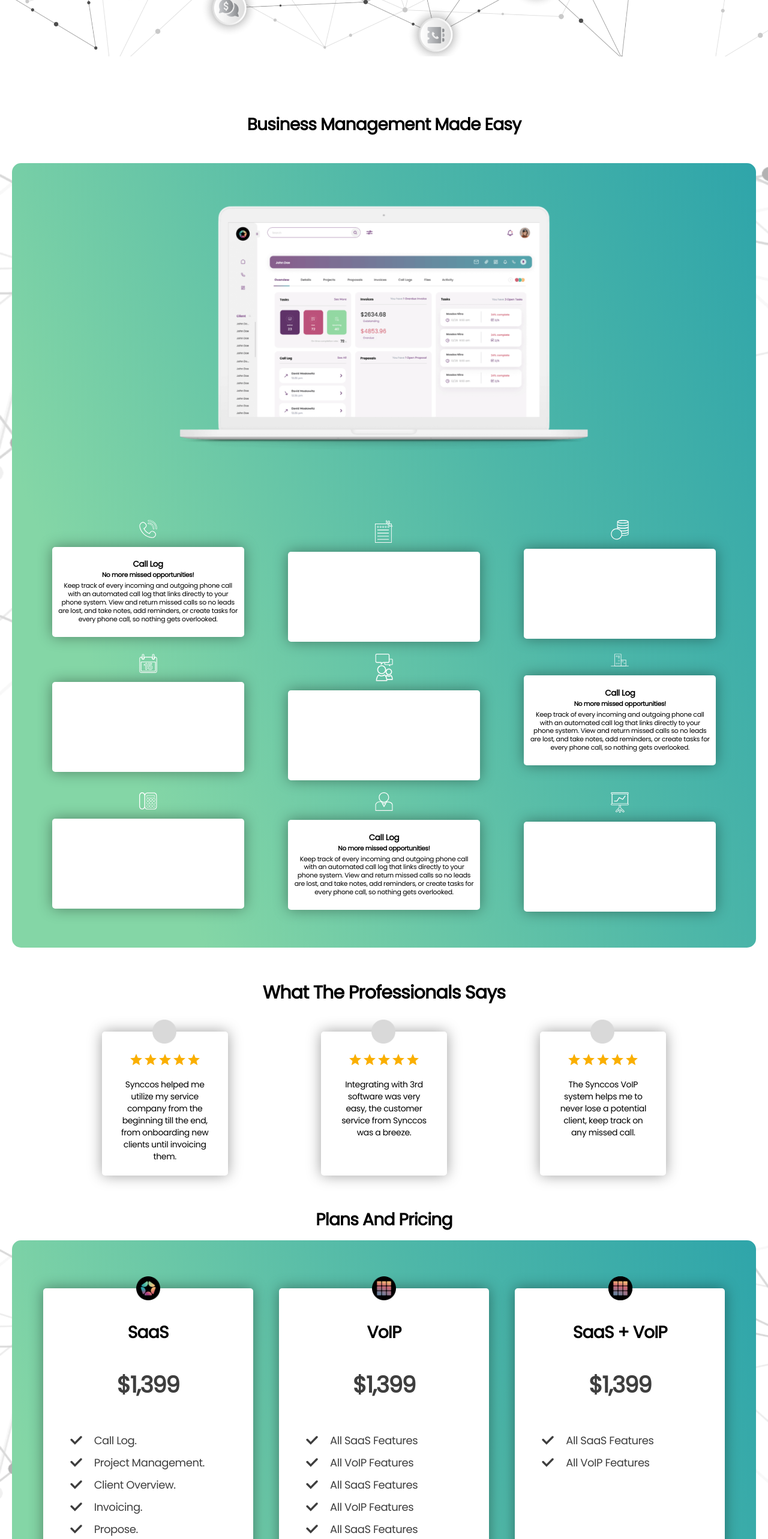
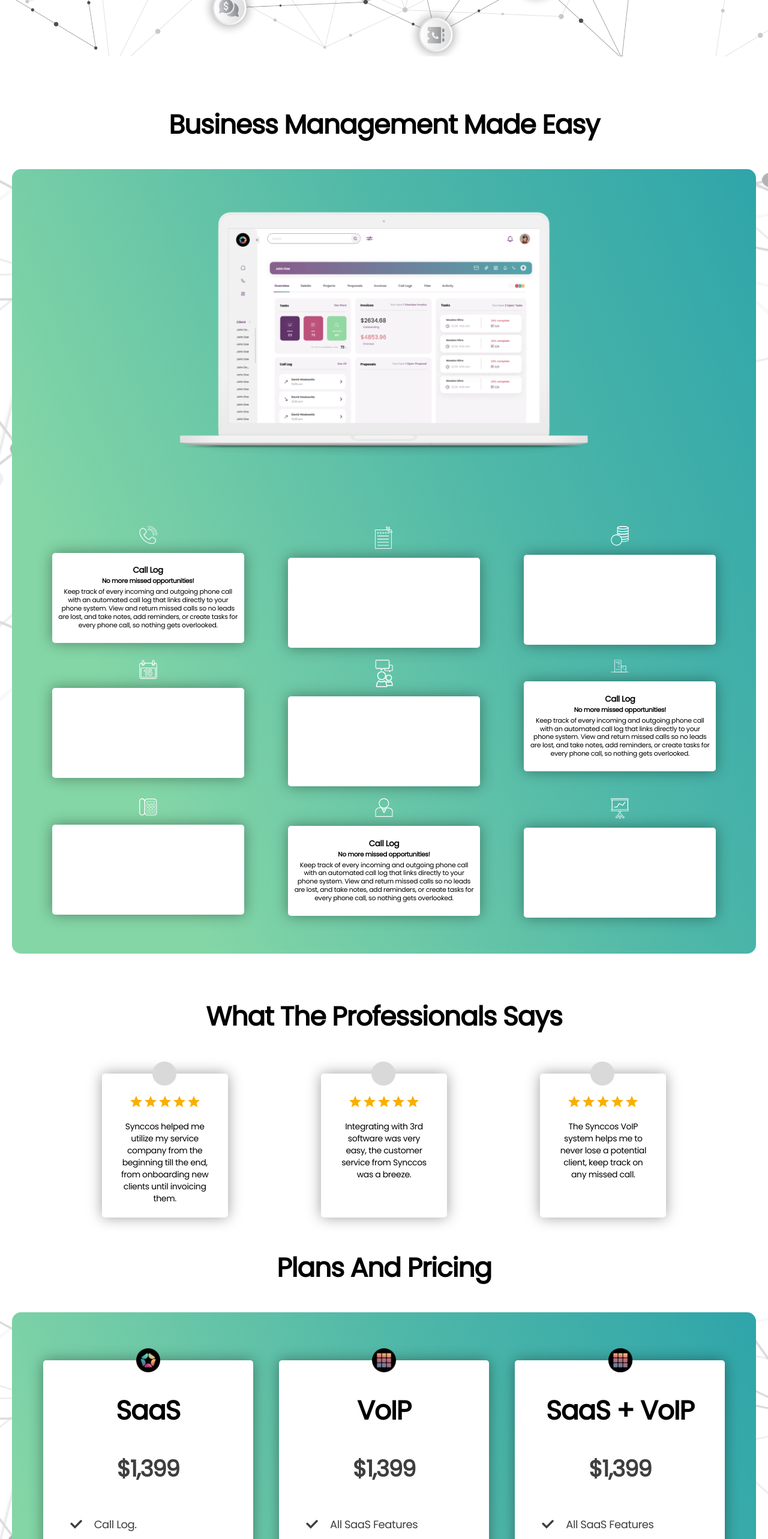
Before and after one commit to rajeshmn47/crudcook-assignment, a React (Create React App) app: page / in a window 1280 px wide. Shown: the part 1206-3772 px from the top of the page at 60% size. Built offline with nearby package versions, Linux system fonts and the light colour scheme.

Commit message:
fixed  padding and margin

```diff
--- a/src/components/home.js
+++ b/src/components/home.js
@@ -24,12 +24,12 @@
 const Title = styled.h3`
   font-family: "Poppins";
   font-style: normal;
-  font-weight: 800;
-  font-size: 28px;
+  font-weight:bold;
+  font-size: 44px;
   line-height: 28px;
 
   /* identical to box height */
-  margin: 50px 0;
+  margin: 60px 0;
   text-align: center;
   letter-spacing: -0.025em;
   margin-top: 100px;
--- a/src/components/plans.js
+++ b/src/components/plans.js
@@ -65,13 +65,14 @@
   font-family: "Poppins";
   font-style: normal;
   font-weight: 800;
-  font-size: 28px;
+  font-size: 44px;
   line-height: 28px;
 
   /* identical to box height */
   text-align: center;
   letter-spacing: -0.025em;
-  margin-top: 50px;
+  margin-top: 60px;
+  margin-bottom: 60px;
   color: #000000;
 `;
 
--- a/src/components/proffessionals.js
+++ b/src/components/proffessionals.js
@@ -19,13 +19,13 @@
   font-family: "Poppins";
   font-style: normal;
   font-weight: 600;
-  font-size: 30px;
+  font-size: 44px;
   line-height: 30px;
   text-align: center;
   letter-spacing: -0.025em;
-  margin-bottom: 50px;
+  margin-bottom: 80px;
   color: #000000;
-  margin-top: 30px;
+  margin-top: 60px;
 `;
 
 const Para = styled.p`
```
